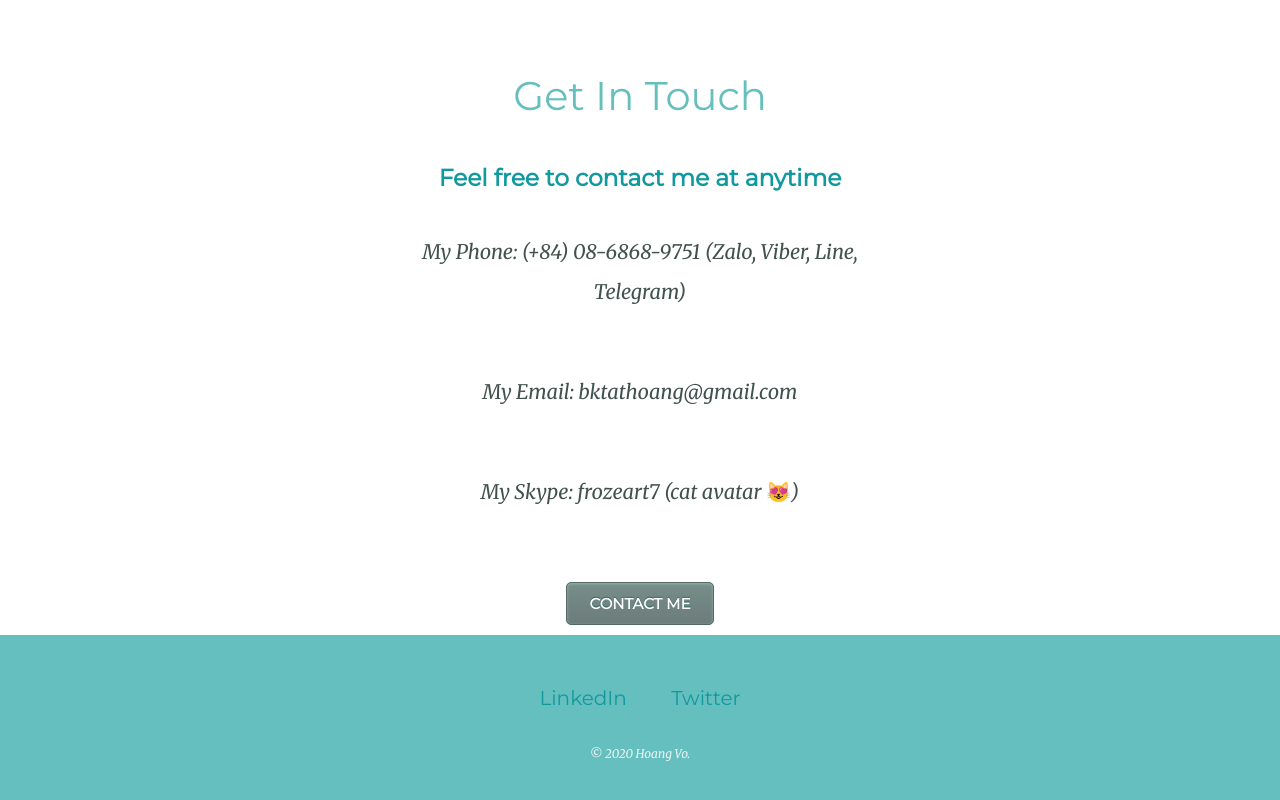
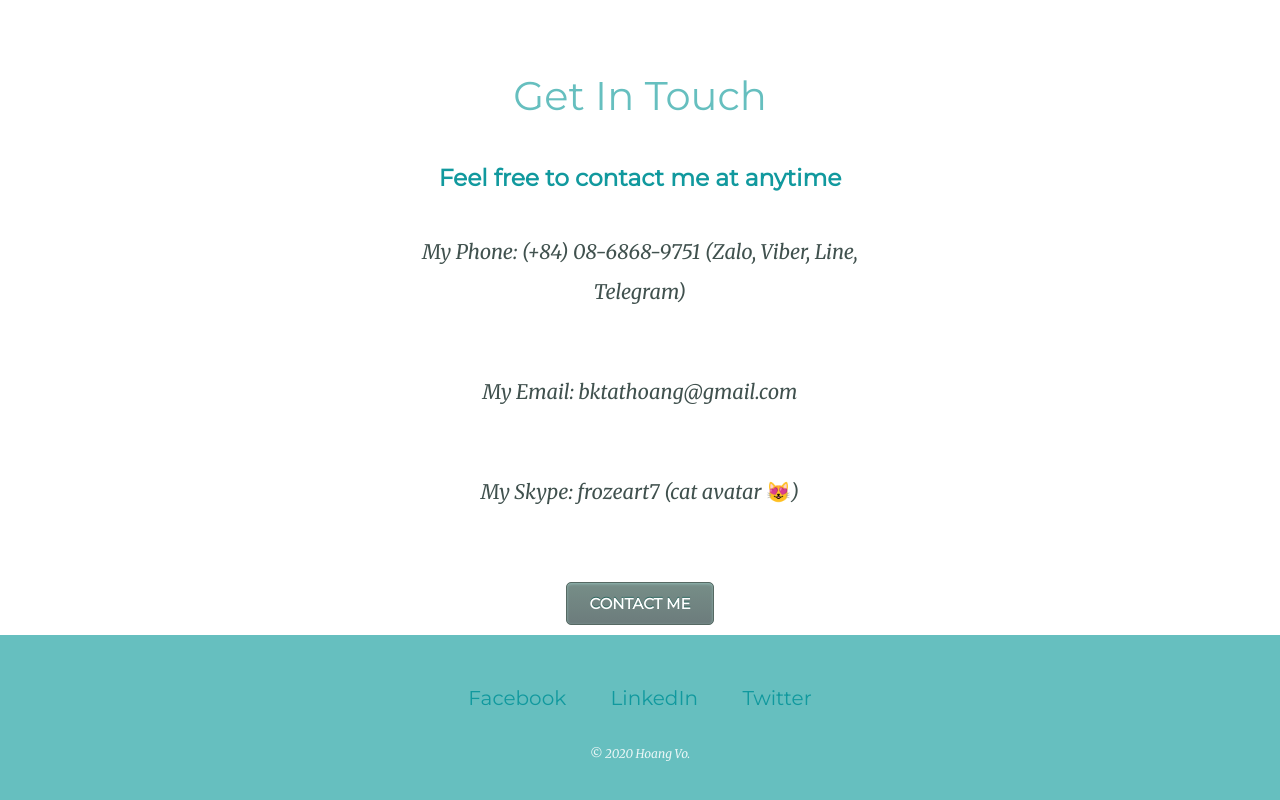
Before and after one commit to imperiustx/CV, a plain HTML site: page index.html in a window 1280 px wide. Shown: the part 4774-5574 px from the top of the page. Drawn offline with Linux system fonts and the light colour scheme.

Commit message:
add more info

```diff
--- a/index.html
+++ b/index.html
@@ -150,7 +150,8 @@
 
 
     <div class="bottom-container">
-      <a class="footer-link" href="https://www.linkedin.com/">LinkedIn</a>
+      <a class="footer-link" href="https://facebook.com/hoang.imperius">Facebook</a>
+      <a class="footer-link" href="https://www.linkedin.com/in/hoang-vo-3a2a6372/">LinkedIn</a>
       <a class="footer-link" href="https://twitter.com/HoangImperius">Twitter</a>
       <p class="copyright">© 2020 Hoang Vo.</p>
     </div>
```
